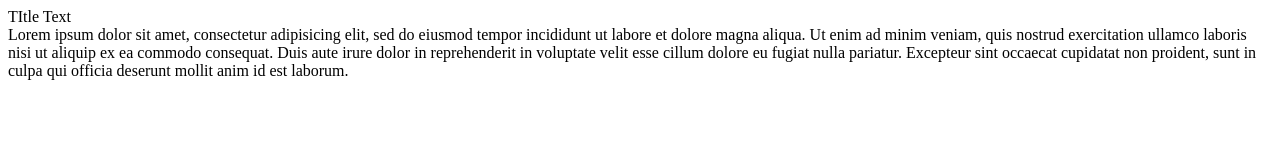
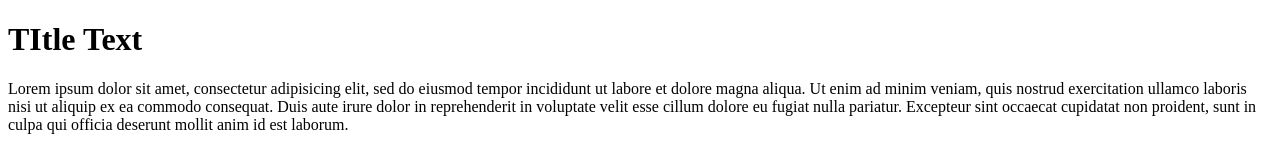
Before and after one commit to devLevi/learn-github2, a plain HTML site: page index.html in a window 1280 px wide. Drawn offline with Linux system fonts and the light colour scheme.

Commit message:
made requested changes for pr

```diff
--- a/index.html
+++ b/index.html
@@ -8,7 +8,7 @@
 </head>
 
 <body>
-        <div>TItle Text</div>
+        <h1>TItle Text</h1>
         <main>Lorem ipsum dolor sit amet, consectetur adipisicing elit, sed do eiusmod tempor incididunt ut labore et dolore magna aliqua. Ut enim ad minim veniam, quis nostrud exercitation ullamco laboris nisi ut aliquip ex ea commodo consequat. Duis aute irure dolor in reprehenderit in voluptate velit esse cillum dolore eu fugiat nulla pariatur. Excepteur sint occaecat cupidatat non proident, sunt in culpa qui officia deserunt mollit anim id est laborum.
         </main>
 </body>
```
